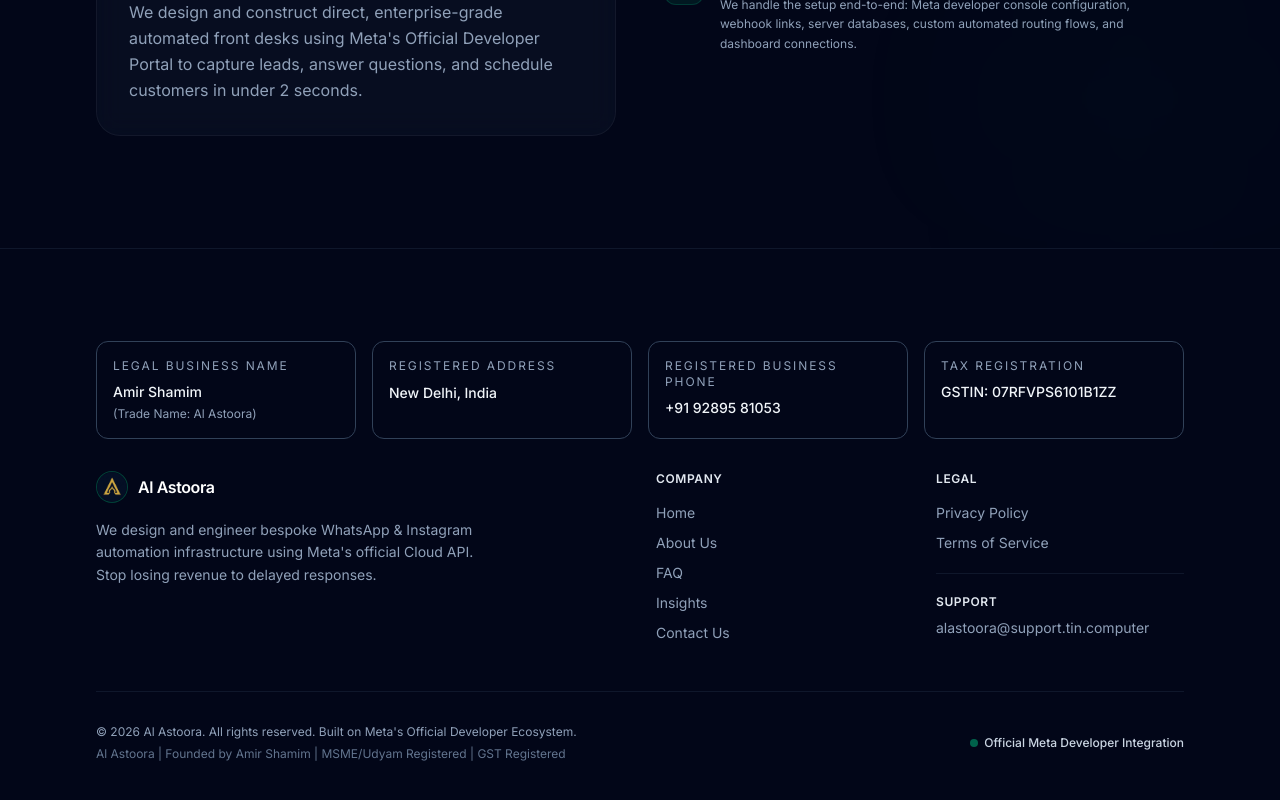
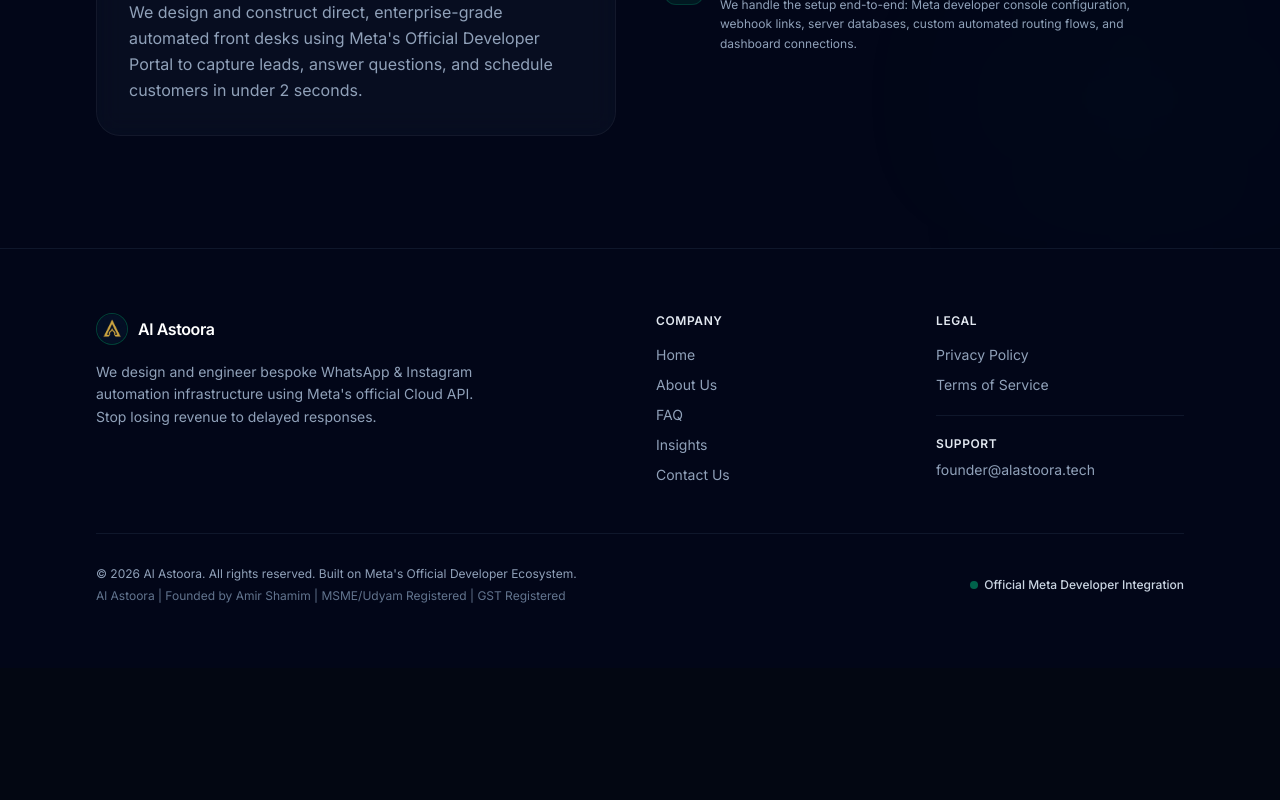
Before and after one commit to AmirShamim/webcraft-studio, a Next.js app: page / in a window 1280 px wide. Shown: the part 5678-6478 px from the top of the page. After the commit the page ends 6346 px from the top, so only its background shows below. Built offline with nearby package versions, Linux system fonts and the light colour scheme; no server answers.

Commit message:
Updated the footer

```diff
--- a/components/Footer.tsx
+++ b/components/Footer.tsx
@@ -7,27 +7,7 @@
     <footer className="border-t border-slate-900 bg-slate-950 text-slate-400 py-12 md:py-16">
       <div className="mx-auto w-full max-w-6xl px-5 md:px-8">
 
-            <div className="mt-7 grid gap-4 text-sm md:grid-cols-4 mb-8">
-              <div className="rounded-xl border border-slate-700 bg-slate-950/50 p-4">
-                <p className="text-xs uppercase tracking-[0.16em] text-slate-400">Legal Business Name</p>
-                <p className="mt-2 font-medium text-slate-100">Amir Shamim</p>
-                <p className="text-xs text-slate-400 mt-1">(Trade Name: Al Astoora)</p>
-              </div>
-              <div className="rounded-xl border border-slate-700 bg-slate-950/50 p-4">
-                <p className="text-xs uppercase tracking-[0.16em] text-slate-400">Registered Address</p>
-                <p className="mt-2 text-sm font-medium leading-relaxed text-slate-100">
-                  New Delhi, India
-                </p>
-              </div>
-              <div className="rounded-xl border border-slate-700 bg-slate-950/50 p-4">
-                <p className="text-xs uppercase tracking-[0.16em] text-slate-400">Registered Business Phone</p>
-                <p className="mt-2 font-medium text-slate-100">+91 92895 81053</p>
-              </div>
-              <div className="rounded-xl border border-slate-700 bg-slate-950/50 p-4">
-                <p className="text-xs uppercase tracking-[0.16em] text-slate-400">Tax Registration</p>
-                <h2 className="mt-2 font-medium text-slate-100">GSTIN: 07RFVPS6101B1ZZ</h2>
-              </div>
-            </div>
+
 
         <div className="grid gap-8 sm:grid-cols-2 md:grid-cols-4">
           <div className="md:col-span-2 space-y-4">
@@ -98,10 +78,10 @@
                 Support
               </p>
               <a
-                href="mailto:alastoora@support.tin.computer"
+                href="mailto:founder@alastoora.tech"
                 className="mt-2 block break-all text-slate-400 transition-colors hover:text-emerald-400"
               >
-                alastoora@support.tin.computer
+                founder@alastoora.tech
               </a>
             </div>
           </div>
```
